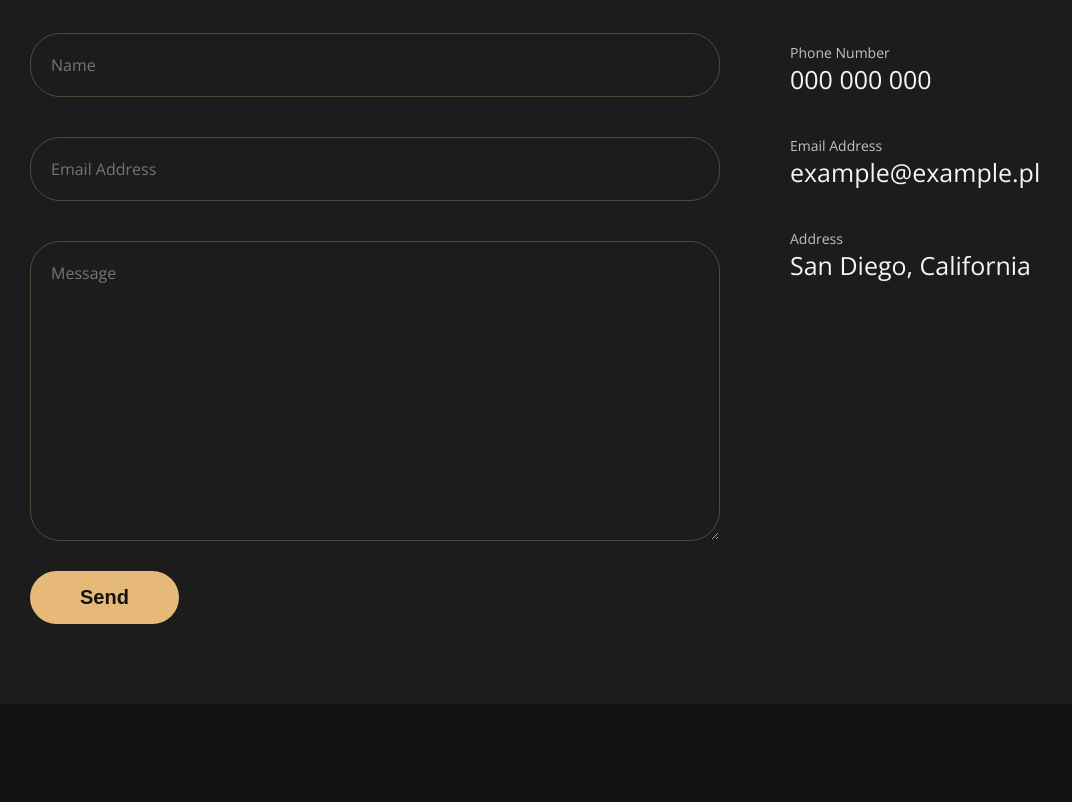
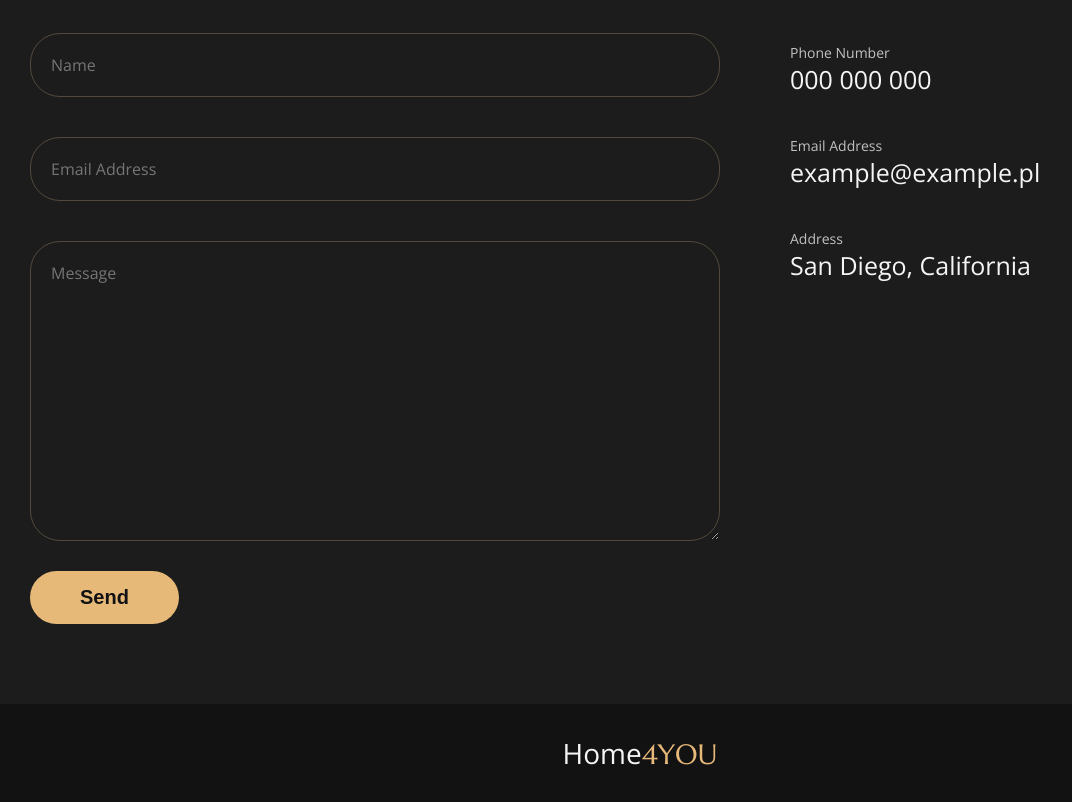
Before and after one commit to lukaszwiniarczyk/home4you, a website: page index.html in a window 1280 px wide. Shown: the part 4624-5426 px from the top of the page, without its empty margins (0-1072 px from the left). Before the commit the page ends 5328 px from the top, so only its background shows below. Drawn offline with nearby package versions, Linux system fonts and the light colour scheme.

Commit message:
added footer

```diff
--- a/index.html
+++ b/index.html
@@ -227,6 +227,9 @@
 				</div>
 			</section>
 		</main>
+		<footer class="footer">
+			<a href="./">Home<span>4YOU</span></a>
+		</footer>
 
 		<script src="dist/js/script.min.js"></script>
 	</body>
--- a/src/sass/style.scss
+++ b/src/sass/style.scss
@@ -540,6 +540,21 @@ body {
 					}
 				}
 			}
+		}
+	}
+}
+.footer{
+	padding: 3rem ;
+	text-align: center;
+	a{
+		font-size: 2.8rem;
+		color: $white;
+		text-decoration: none;
+		font-weight: 100;
+		span{
+			font-weight: 400;
+			color: $gold-main;
+			font-family: 'Marcellus', serif;
 		}
 	}
 }
```
Also changed, not shown: dist/css/style.min.css, 1 other file.
